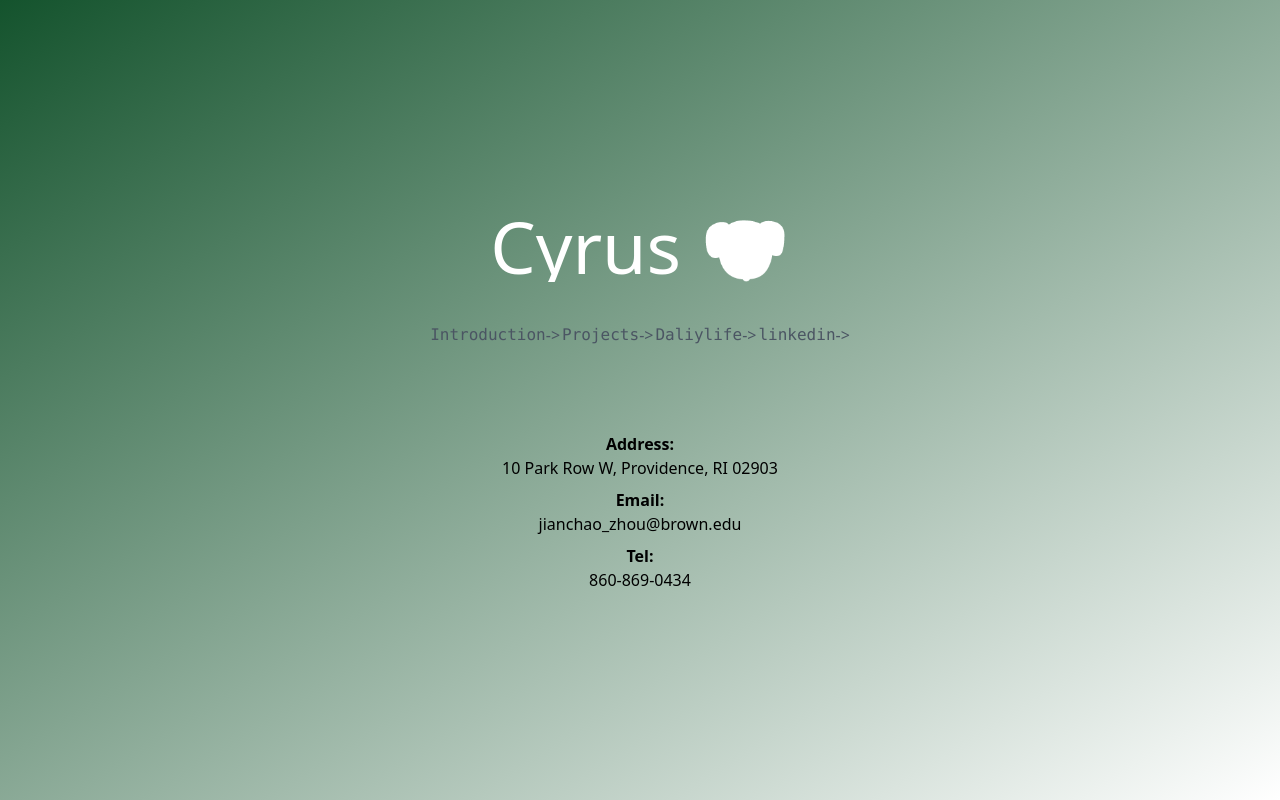
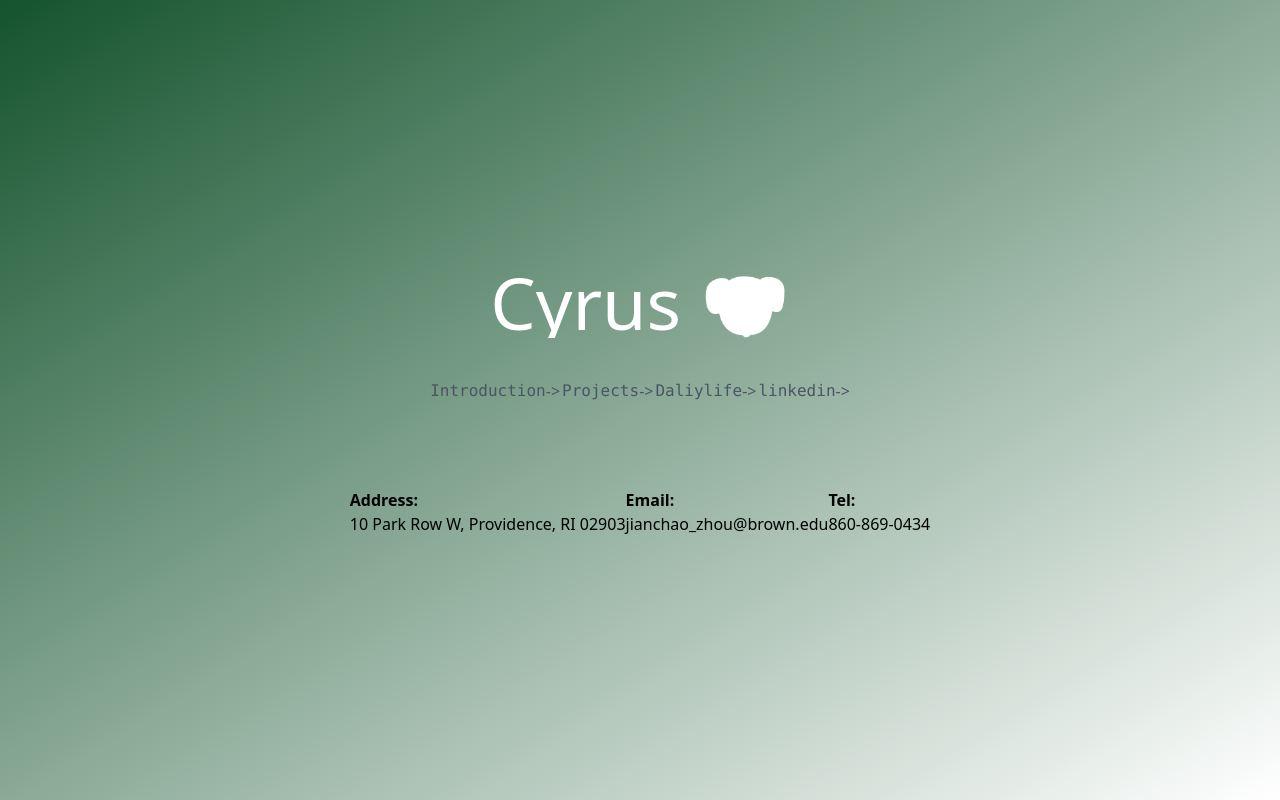
Before and after one commit to Cyrusz98/jianchaozhou-homepage, a Next.js app: page / in a window 1280 px wide. Built offline with nearby package versions, Linux system fonts and the light colour scheme.

Commit message:
阿首都机场那句

```diff
--- a/src/app/page.js
+++ b/src/app/page.js
@@ -8,19 +8,27 @@ export default function Home() {
             <h1 className="z-10 text-4xl 2xl:text-8xl text-transparent duration-1000 bg-white cursor-default text-edge-outline animate-title font-Helvetica sm:text-6xl md:text-7xl whitespace-nowrap bg-clip-text">
                 Cyrus 🐶
             </h1>
-            <div className="flex justify-center mt-8 mx-8"> {/* 添加 mx-4 类 */}
+            <div className="flex justify-center mt-8 mx-8"> {/* 将 mx-4 改为 mx-8 */}
                 <Card name="Introduction" href="/about"/>
                 <Card name="Projects" href="/projects"/>
                 <Card name="Daliylife" href="/Daliylife"/>
                 <Card name="linkedin" href="https://www.linkedin.com/in/cyrus-zhou-0958a0157/"/>
             </div>
             <div className="mt-16 text-center">
-                <p className="font-bold">Address:</p>
-                10 Park Row W, Providence, RI 02903
-                <p className="font-bold mt-2">Email:</p>
-                jianchao_zhou@brown.edu
-                <p className="font-bold mt-2">Tel:</p>
-                860-869-0434
+                <div className="flex justify-between max-w-2xl mx-auto"> {/* 使用 Flex 布局 */}
+                    <div className="text-left">
+                        <p className="font-bold">Address:</p>
+                        10 Park Row W, Providence, RI 02903
+                    </div>
+                    <div className="text-left">
+                        <p className="font-bold">Email:</p>
+                        jianchao_zhou@brown.edu
+                    </div>
+                    <div className="text-left">
+                        <p className="font-bold">Tel:</p>
+                        860-869-0434
+                    </div>
+                </div>
             </div>
         </Main>
     );
```
